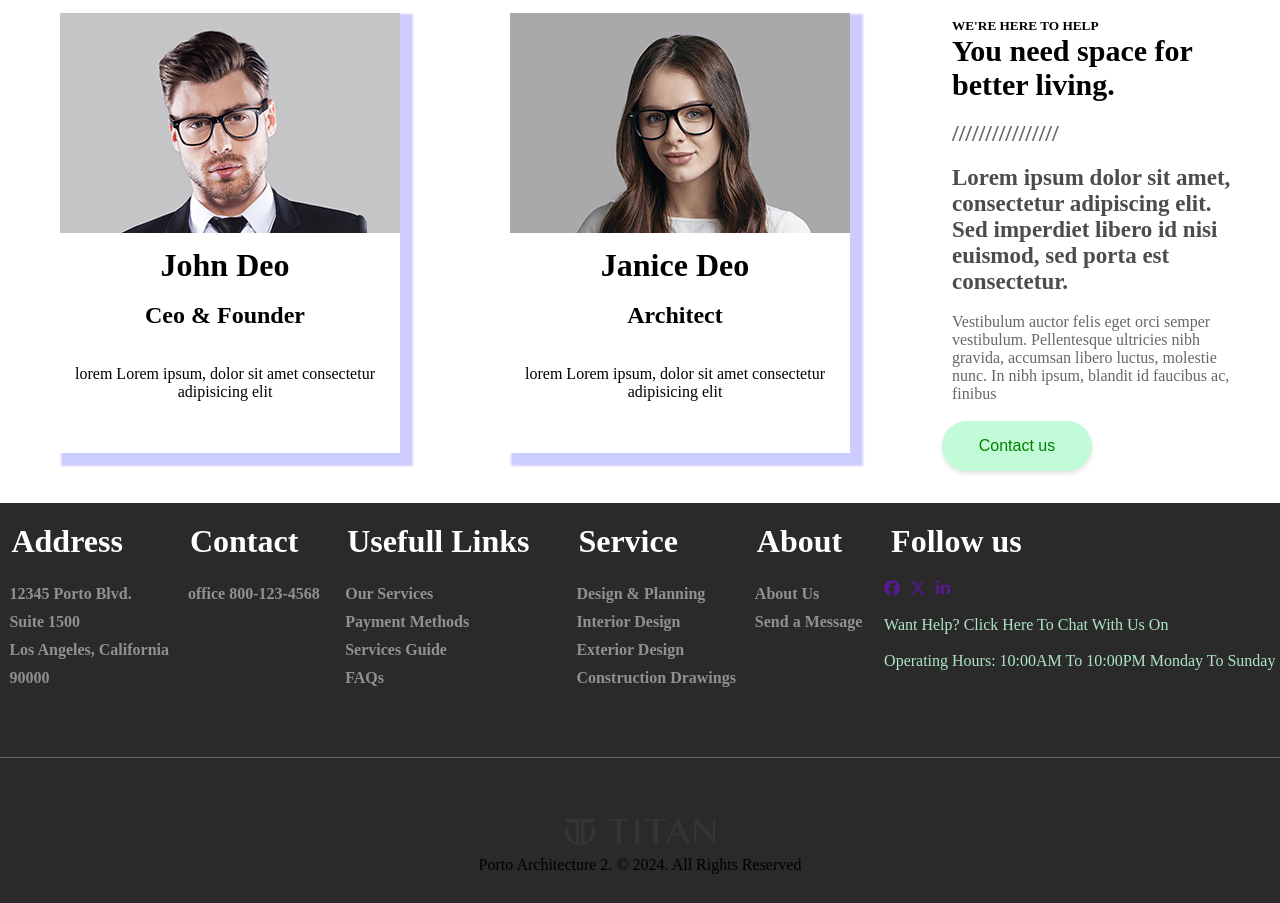
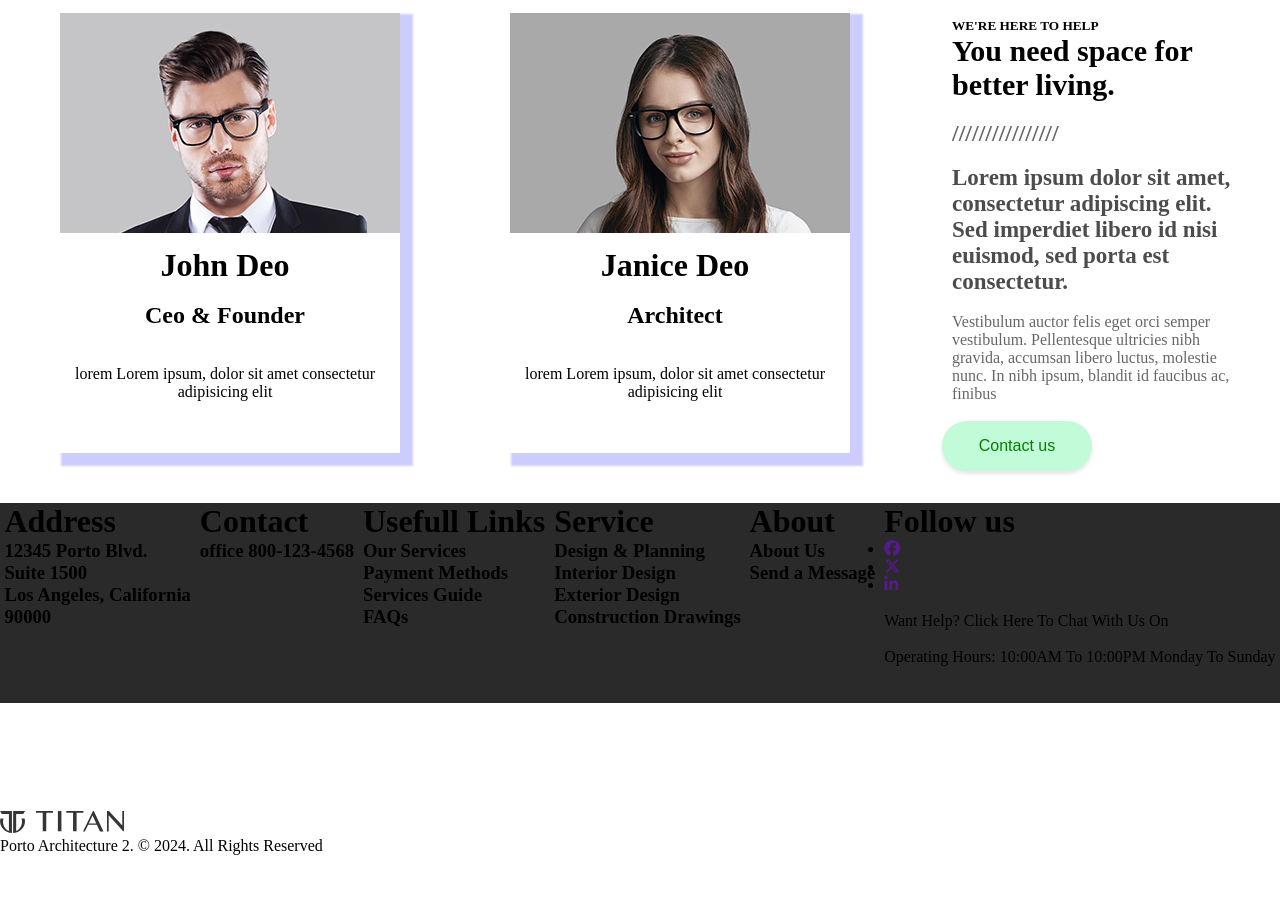
Before and after one commit to LovekushGupta1999/titansinglepage-project, a plain HTML site: page index.html in a window 1280 px wide. Shown: the part 4073-4976 px from the top of the page. After the commit the page ends 4928 px from the top, so only its background shows below. Drawn offline with nearby package versions, Linux system fonts and the light colour scheme; files that its build step writes are made by us from their sources.

Commit message:
new code added

```diff
--- a/index.scss
+++ b/index.scss
@@ -482,57 +482,58 @@ div{
     width: 100%;
     background-color: #2a2a2a;
     justify-content: space-around;
+  }
 
-    div{
-        h1{ position: relative;
-            left: -13px;
-            color: #ffffff;
-            padding: 20px;
-        }
-        h3{
-            opacity: 0.6;
-            color: #ffffffcc;
-            font-size: 16px;
-            padding: 5px;
-        }
-        ul{
-            display: flex;
-            left : px;
-            list-style-type: none;
-            gap: 10px;
-        }
-        p{
-            color: #AFE6C3;
-        }
-    }
-}
-.footer2{
-     margin-top: 0px;
-     height: 200px;
-    width: 100%;
-    background-color: #2a2a2a;
+//     div{
+//         h1{ position: relative;
+//             left: -13px;
+//             color: #ffffff;
+//             padding: 20px;
+//         }
+//         h3{
+//             opacity: 0.6;
+//             color: #ffffffcc;
+//             font-size: 16px;
+//             padding: 5px;
+//         }
+//         ul{
+//             display: flex;
+//             left : px;
+//             list-style-type: none;
+//             gap: 10px;
+//         }
+//         p{
+//             color: #AFE6C3;
+//         }
+//     }
+// }
+// .footer2{
+//      margin-top: 0px;
+//      height: 200px;
+//     width: 100%;
+//     background-color: #2a2a2a;
 
-    #line{
-        background-color: #C2FBD7;
-        height: 1px;
-        opacity: 0.3;
+//     #line{
+//         background-color: #C2FBD7;
+//         height: 1px;
+//         opacity: 0.3;
 
-    }
+//     }
 
-     div{
-        position: relative;
-        text-align: center;
-    img{
-        width: 150px;
-        height: 40px;
-       :hover{
-        background-color: white;
-       }
-    }
-     }
+//      div{
+//         position: relative;
+//         text-align: center;
+//     img{
+//         width: 150px;
+//         height: 40px;
+//        :hover{
+//         background-color: white;
+//        }
+//     }
+//      }
 
 
 
 
 
-}
+// }
```
Also changed, not shown: 1 other file.
